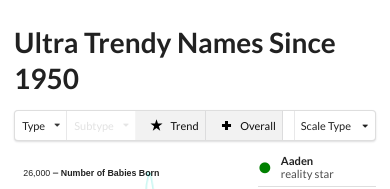
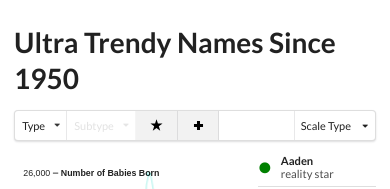
Before and after one commit to jessp/Popular-Baby-Names, a website built with webpack: page dist/index.html in a window 390 px wide. Shown: the top 189 px of the page. Built offline with nearby package versions, Linux system fonts and the light colour scheme.

Commit message:
changed breakpoint for hideonmini css

```diff
--- a/src/main.scss
+++ b/src/main.scss
@@ -93,8 +93,8 @@ html, body {
   }
 
 @media only screen
-  and (max-width: 350px),
-  (max-device-width: 350px) {
+  and (max-width: 500px),
+  (max-device-width: 500px) {
     .hideOnMini {
       display: none;
     }
```
Also changed, not shown: 1 other file.
